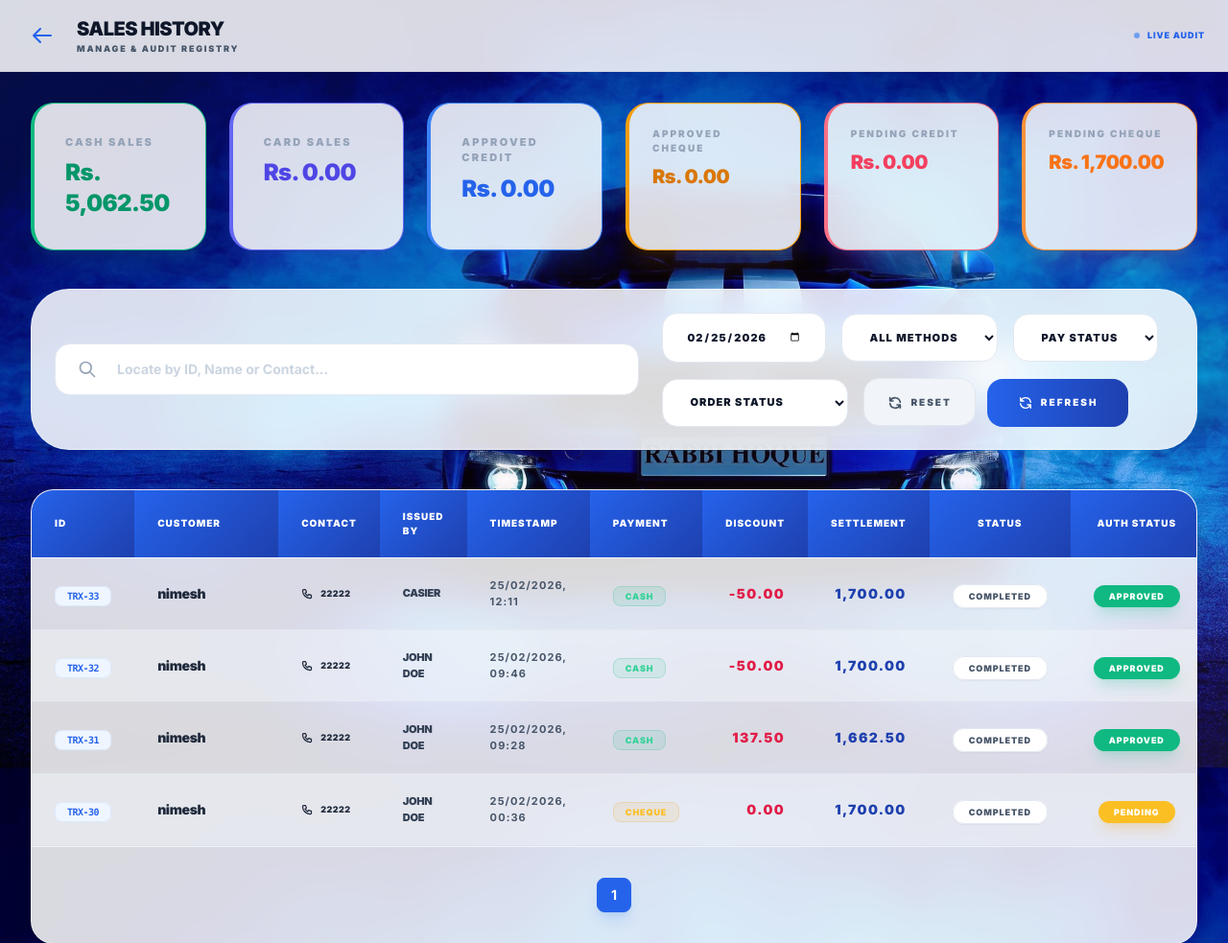
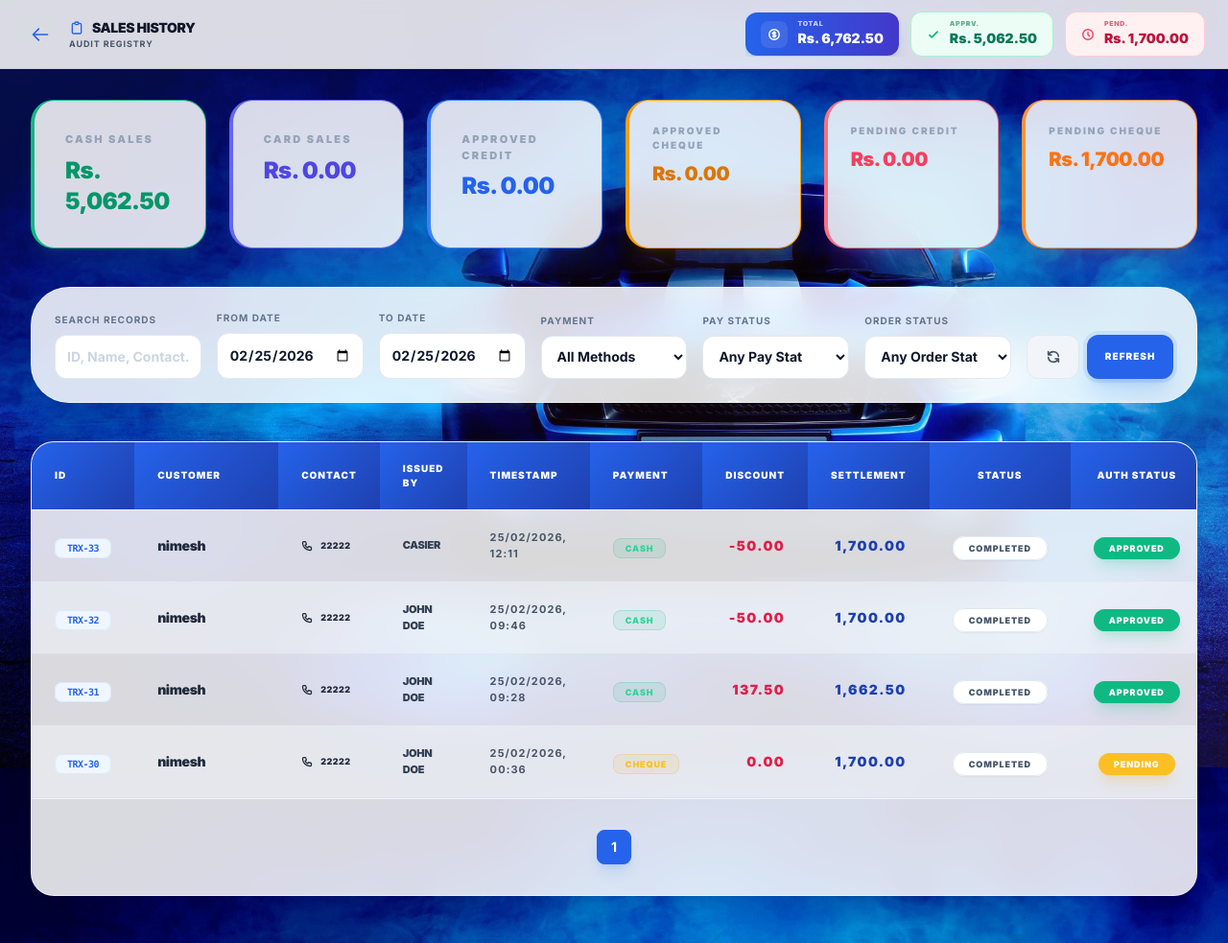
Before and after one commit to Bashitha267/spare_parts_shop, a PHP site: page /admin/sales_history.php in a window 1280 px wide. Shown: the top 983 px of the page at 96% size. Run offline with PHP 8.4, Linux system fonts and the light colour scheme; a user stored in the database is signed in; data comes from the database, SQL or seed files in the repository; some libraries are stand-ins or nearby versions.

Commit message:
added filtered

```diff
--- a/admin/sales_history.php
+++ b/admin/sales_history.php
@@ -112,19 +112,48 @@ check_auth('admin');
     <div class="colorful-overlay"></div>
 
     <nav class="glass-nav sticky top-0 z-50">
-        <div class="px-4 md:px-6 py-4 flex justify-between items-center ">
-            <div class="flex items-center gap-4">
+        <div class="px-4 md:px-6 py-3 flex flex-col md:flex-row justify-between items-center max-w-7xl mx-auto gap-4">
+            <div class="flex items-center gap-3 w-full md:w-auto">
                 <a href="dashboard.php" class="p-2 hover:bg-blue-50 rounded-xl transition-all text-blue-600">
-                    <svg class="w-6 h-6" fill="none" stroke="currentColor" viewBox="0 0 24 24"><path stroke-linecap="round" stroke-linejoin="round" stroke-width="2" d="M10 19l-7-7m0 0l7-7m-7 7h18"></path></svg>
+                    <svg class="w-5 h-5" fill="none" stroke="currentColor" stroke-width="2" viewBox="0 0 24 24"><path stroke-linecap="round" stroke-linejoin="round" d="M10 19l-7-7m0 0l7-7m-7 7h18"></path></svg>
                 </a>
                 <div>
-                  <h1 class="text-xl font-black text-slate-900 tracking-tight uppercase">Sales History</h1>
-                  <p class="hidden sm:block text-[9px] text-slate-600 font-black uppercase tracking-[0.2em]">Manage & Audit Registry</p>
+                    <h1 class="text-xs sm:text-sm font-black text-slate-900 uppercase tracking-tight flex items-center gap-2">
+                        <svg class="w-4 h-4 text-blue-600" fill="none" stroke="currentColor" stroke-width="2" viewBox="0 0 24 24"><path stroke-linecap="round" stroke-linejoin="round" d="M9 5H7a2 2 0 00-2 2v12a2 2 0 002 2h10a2 2 0 002-2V7a2 2 0 00-2-2h-2M9 5a2 2 0 002 2h2a2 2 0 002-2M9 5a2 2 0 012-2h2a2 2 0 012 2"></path></svg>
+                        Sales History
+                    </h1>
+                    <p class="text-[8px] sm:text-[9px] text-slate-600 font-bold uppercase tracking-widest">Audit Registry</p>
                 </div>
             </div>
-            <div class="flex items-center gap-2">
-                <span class="w-1.5 h-1.5 rounded-full bg-blue-500 animate-pulse"></span>
-                <span class="text-[9px] font-black text-blue-600 uppercase tracking-widest">Live Audit</span>
+            <div class="flex items-center gap-2 sm:gap-3 w-full md:w-auto overflow-x-auto pb-1 md:pb-0 scrollbar-hide">
+                <!-- Total Display -->
+                <div class="bg-gradient-to-r from-blue-600 to-indigo-700 px-3 sm:px-4 py-2 rounded-xl flex items-center gap-2 sm:gap-2.5 shadow-lg shadow-blue-500/20 shrink-0">
+                    <div class="w-6 h-6 sm:w-7 sm:h-7 rounded-lg bg-white/10 flex items-center justify-center">
+                        <svg class="w-3.5 h-3.5 text-white" fill="none" stroke="currentColor" stroke-width="2.5" viewBox="0 0 24 24"><path stroke-linecap="round" stroke-linejoin="round" d="M12 8c-1.657 0-3 .895-3 2s1.343 2 3 2 3 .895 3 2-1.343 2-3 2m0-8c1.11 0 2.08.402 2.599 1M12 8V7m0 1v8m0 0v1m0-1c-1.11 0-2.08-.402-2.599-1M21 12a9 9 0 11-18 0 9 9 0 0118 0z"></path></svg>
+                    </div>
+                    <div>
+                        <p class="text-[7px] font-black text-white/70 uppercase tracking-widest leading-none">Total</p>
+                        <p id="nav_total" class="text-[10px] sm:text-xs md:text-sm font-black text-white leading-none mt-0.5 whitespace-nowrap">Rs. 0.00</p>
+                    </div>
+                </div>
+
+                <!-- Approved -->
+                <div class="bg-emerald-50 text-emerald-700 border border-emerald-200 px-3 sm:px-4 py-2 rounded-xl flex items-center gap-2 sm:gap-2.5 shrink-0">
+                    <svg class="w-3.5 h-3.5 text-emerald-500" fill="none" stroke="currentColor" stroke-width="3" viewBox="0 0 24 24"><path stroke-linecap="round" stroke-linejoin="round" d="M5 13l4 4L19 7"></path></svg>
+                    <div>
+                        <p class="text-[7px] font-black opacity-60 uppercase tracking-widest leading-none">Apprv.</p>
+                        <p id="nav_approved" class="text-[10px] sm:text-xs md:text-sm font-black leading-none mt-0.5 whitespace-nowrap">Rs. 0.00</p>
+                    </div>
+                </div>
+
+                <!-- Pending -->
+                <div class="bg-rose-50 text-rose-700 border border-rose-200 px-3 sm:px-4 py-2 rounded-xl flex items-center gap-2 sm:gap-2.5 shrink-0">
+                    <svg class="w-3.5 h-3.5 text-rose-500" fill="none" stroke="currentColor" stroke-width="2.5" viewBox="0 0 24 24"><path stroke-linecap="round" stroke-linejoin="round" d="M12 8v4l3 3m6-3a9 9 0 11-18 0 9 9 0 0118 0z"></path></svg>
+                    <div>
+                        <p class="text-[7px] font-black opacity-60 uppercase tracking-widest leading-none">Pend.</p>
+                        <p id="nav_pending" class="text-[10px] sm:text-xs md:text-sm font-black leading-none mt-0.5 whitespace-nowrap">Rs. 0.00</p>
+                    </div>
+                </div>
             </div>
         </div>
     </nav>
@@ -166,43 +195,54 @@ check_auth('admin');
         </div>
 
         <!-- Search & Filter Bar -->
-        <div class="glass-card p-6 rounded-[2.5rem] flex flex-col md:flex-row gap-6 items-center">
-            <div class="relative w-full md:flex-grow" id="searchWrapper">
-                <span class="absolute left-6 top-1/2 -translate-y-1/2 text-slate-400">
-                    <svg class="w-5 h-5" fill="none" stroke="currentColor" viewBox="0 0 24 24"><path stroke-linecap="round" stroke-linejoin="round" stroke-width="2" d="M21 21l-6-6m2-5a7 7 0 11-14 0 7 7 0 0114 0z"></path></svg>
-                </span>
-                <input type="text" id="search" autocomplete="off" placeholder="Locate by ID, Name or Contact..." class="w-full pl-16 pr-6 py-4 rounded-2xl text-sm font-bold placeholder:text-slate-300">
+        <div class="glass-card p-6 rounded-[2.5rem] relative z-20">
+            <div class="grid grid-cols-1 sm:grid-cols-2 md:grid-cols-4 lg:grid-cols-7 gap-4 items-end">
+                <div class="sm:col-span-2 md:col-span-1 lg:col-span-1 relative" id="searchWrapper">
+                    <label class="block text-[10px] font-bold text-slate-500 uppercase tracking-widest mb-2">Search Records</label>
+                    <input type="text" id="search" autocomplete="off" placeholder="ID, Name, Contact..." class="w-full bg-white border border-slate-200 text-slate-900 text-sm rounded-xl focus:ring-4 focus:ring-blue-500/10 focus:border-blue-500 block p-3 outline-none transition-all font-bold placeholder:text-slate-300">
                 </div>
-            <div class="flex flex-wrap items-center gap-4 w-full md:w-auto">
-                <input type="date" id="date_filter" class="flex-grow md:flex-none px-6 py-4 rounded-2xl text-[11px] font-black uppercase tracking-widest outline-none">
-
-                <select id="method_filter" class="flex-grow md:flex-none px-6 py-4 rounded-2xl text-[11px] font-black uppercase tracking-widest border border-slate-200">
+                <div class="md:col-span-1">
+                    <label class="block text-[10px] font-bold text-slate-500 uppercase tracking-widest mb-2">From Date</label>
+                    <input type="date" id="date_from" onchange="loadHistory(1)" class="w-full bg-white border border-slate-200 text-slate-900 text-sm rounded-xl focus:ring-4 focus:ring-blue-500/10 focus:border-blue-500 block p-3 outline-none transition-all font-bold">
+                </div>
+                <div class="md:col-span-1">
+                    <label class="block text-[10px] font-bold text-slate-500 uppercase tracking-widest mb-2">To Date</label>
+                    <input type="date" id="date_to" onchange="loadHistory(1)" class="w-full bg-white border border-slate-200 text-slate-900 text-sm rounded-xl focus:ring-4 focus:ring-blue-500/10 focus:border-blue-500 block p-3 outline-none transition-all font-bold">
+                </div>
+                <div class="md:col-span-1">
+                    <label class="block text-[10px] font-bold text-slate-500 uppercase tracking-widest mb-2">Payment</label>
+                    <select id="method_filter" onchange="loadHistory(1)" class="w-full bg-white border border-slate-200 text-slate-900 text-sm rounded-xl focus:ring-4 focus:ring-blue-500/10 focus:border-blue-500 block p-3 outline-none transition-all font-bold">
                         <option value="all">All Methods</option>
                         <option value="cash">Cash</option>
                         <option value="card">Card</option>
                         <option value="cheque">Cheque</option>
                         <option value="credit">Credit</option>
                     </select>
-
-                <select id="status_filter" class="flex-grow md:flex-none px-6 py-4 rounded-2xl text-[11px] font-black uppercase tracking-widest border border-slate-200">
-                    <option value="all">Pay Status</option>
+                </div>
+                <div class="md:col-span-1">
+                    <label class="block text-[10px] font-bold text-slate-500 uppercase tracking-widest mb-2">Pay Status</label>
+                    <select id="status_filter" onchange="loadHistory(1)" class="w-full bg-white border border-slate-200 text-slate-900 text-sm rounded-xl focus:ring-4 focus:ring-blue-500/10 focus:border-blue-500 block p-3 outline-none transition-all font-bold">
+                        <option value="all">Any Pay Stat</option>
                         <option value="approved">Approved</option>
                         <option value="pending">Pending</option>
                         <option value="rejected">Rejected</option>
                     </select>
-
-                <select id="order_status_filter" class="flex-grow md:flex-none px-6 py-4 rounded-2xl text-[11px] font-black uppercase tracking-widest border border-slate-200">
-                    <option value="all">Order Status</option>
+                </div>
+                <div class="md:col-span-1">
+                    <label class="block text-[10px] font-bold text-slate-500 uppercase tracking-widest mb-2">Order Status</label>
+                    <select id="order_status_filter" onchange="loadHistory(1)" class="w-full bg-white border border-slate-200 text-slate-900 text-sm rounded-xl focus:ring-4 focus:ring-blue-500/10 focus:border-blue-500 block p-3 outline-none transition-all font-bold">
+                        <option value="all">Any Order Stat</option>
                         <option value="completed">Completed</option>
                         <option value="pending">Drafted/Pending</option>
                     </select>
-
-                <div class="flex w-full md:w-auto gap-3">
-                    <button onclick="resetFilters()" class="flex-1 md:flex-none px-6 py-4 bg-slate-100 text-slate-600 rounded-2xl text-[10px] font-black uppercase tracking-[0.2em] hover:bg-slate-200 transition-all active:scale-95 flex items-center justify-center gap-2 border border-slate-200">
+                </div>
+                <div class="md:col-span-1 lg:col-span-1 flex gap-2">
+                    <button onclick="resetFilters()" title="Reset" class="flex-grow bg-slate-100 text-slate-600 rounded-xl text-[10px] font-black hover:bg-slate-200 transition-all uppercase tracking-widest border border-slate-200 flex items-center justify-center gap-2 py-3.5">
                         <svg class="w-4 h-4" fill="none" stroke="currentColor" viewBox="0 0 24 24"><path stroke-linecap="round" stroke-linejoin="round" stroke-width="2.5" d="M4 4v5h.582m15.356 2A8.001 8.001 0 004.582 9m0 0H9m11 11v-5h-.581m0 0a8.003 8.003 0 01-15.357-2m15.357 2H15"/></svg>
-                        Reset
                     </button>
-                    <button onclick="loadHistory()" class="flex-1 md:flex-none px-8 py-4 bg-gradient-to-r from-blue-600 to-blue-800 text-white rounded-2xl text-[10px] font-black uppercase tracking-[0.2em] hover:shadow-lg transition-all active:scale-95 flex items-center justify-center gap-2"><svg class="w-4 h-4" fill="none" stroke="currentColor" viewBox="0 0 24 24"><path stroke-linecap="round" stroke-linejoin="round" stroke-width="2" d="M4 4v5h.582m15.356 2A8.001 8.001 0 004.582 9m0 0H9m11 11v-5h-.581m0 0a8.003 8.003 0 01-15.357-2m15.357 2H15"></path></svg>Refresh</button>
+                    <button onclick="loadHistory(1)" class="flex-grow bg-blue-600 text-white rounded-xl text-[10px] font-black hover:bg-blue-700 transition-all shadow-xl shadow-blue-500/20 uppercase tracking-widest py-3.5 ring-4 ring-blue-600/10">
+                        Refresh
+                    </button>
                 </div>
             </div>
         </div>
@@ -290,16 +330,19 @@ check_auth('admin');
         let currentPage = 1;
 
         document.addEventListener('DOMContentLoaded', () => {
-             // Set default date to today
+             // Set default date range to today
              const today = new Date().toISOString().split('T')[0];
-             document.getElementById('date_filter').value = today;
+             document.getElementById('date_from').value = today;
+             document.getElementById('date_to').value = today;
 
              loadHistory(1);
         });
 
         function resetFilters() {
             document.getElementById('search').value = '';
-            document.getElementById('date_filter').value = new Date().toISOString().split('T')[0];
+            const today = new Date().toISOString().split('T')[0];
+            document.getElementById('date_from').value = today;
+            document.getElementById('date_to').value = today;
             document.getElementById('method_filter').value = 'all';
             document.getElementById('status_filter').value = 'all';
             document.getElementById('order_status_filter').value = 'all';
@@ -376,7 +419,11 @@ check_auth('admin');
         });
         window.addEventListener('scroll', () => { if (suggestDropdown.style.display !== 'none') positionSuggest(); }, true);
         window.addEventListener('resize', () => { if (suggestDropdown.style.display !== 'none') positionSuggest(); });
-        document.getElementById('date_filter').addEventListener('change', () => {
+        document.getElementById('date_from').addEventListener('change', () => {
+             currentPage = 1;
+             loadHistory(1);
+        });
+        document.getElementById('date_to').addEventListener('change', () => {
              currentPage = 1;
              loadHistory(1);
         });
@@ -396,15 +443,16 @@ check_auth('admin');
         async function loadHistory(page = 1) {
             currentPage = page;
             const search = document.getElementById('search').value;
-            const date = document.getElementById('date_filter').value;
+            const from = document.getElementById('date_from').value;
+            const to = document.getElementById('date_to').value;
 
             // Load summaries whenever date changes (or on refresh)
-            loadSummaries(date);
+            loadSummaries(from, to);
 
             const method = document.getElementById('method_filter').value;
             const status = document.getElementById('status_filter').value;
             const order_status = document.getElementById('order_status_filter').value;
-            const res = await fetch(`sales_history_handler.php?action=fetch&search=${search}&date=${date}&method=${method}&status=${status}&order_status=${order_status}&page=${page}`);
+            const res = await fetch(`sales_history_handler.php?action=fetch&search=${search}&from=${from}&to=${to}&method=${method}&status=${status}&order_status=${order_status}&page=${page}`);
             const data = await res.json();
             const tbody = document.getElementById('historyBody');
             tbody.innerHTML = '';
@@ -480,12 +528,22 @@ check_auth('admin');
             renderPagination(data.pagination);
         }
 
-        async function loadSummaries(date) {
-            const res = await fetch(`sales_history_handler.php?action=fetch_summaries&date=${date}`);
+        async function loadSummaries(from, to) {
+            const res = await fetch(`sales_history_handler.php?action=fetch_summaries&from=${from}&to=${to}`);
             const data = await res.json();
             if(!data.success) return;
 
             const s = data.summaries;
+            const total = s.cash + s.card + s.approved_credit + s.approved_cheque + s.pending_credit + s.pending_cheque;
+            const approved = s.cash + s.card + s.approved_credit + s.approved_cheque;
+            const pending = s.pending_credit + s.pending_cheque;
+
+            // Update Nav Mini Cards
+            document.getElementById('nav_total').innerText = 'Rs. ' + total.toLocaleString(undefined, {minimumFractionDigits: 2});
+            document.getElementById('nav_approved').innerText = 'Rs. ' + approved.toLocaleString(undefined, {minimumFractionDigits: 2});
+            document.getElementById('nav_pending').innerText = 'Rs. ' + pending.toLocaleString(undefined, {minimumFractionDigits: 2});
+
+            // Update Big Cards
             document.getElementById('card_cash').innerText = 'Rs. ' + s.cash.toLocaleString(undefined, {minimumFractionDigits: 2});
             document.getElementById('card_card').innerText = 'Rs. ' + s.card.toLocaleString(undefined, {minimumFractionDigits: 2});
             document.getElementById('card_app_credit').innerText = 'Rs. ' + s.approved_credit.toLocaleString(undefined, {minimumFractionDigits: 2});
--- a/admin/sales_history_handler.php
+++ b/admin/sales_history_handler.php
@@ -54,7 +54,8 @@ if ($action === 'fetch_items') {
 
 if ($action === 'fetch') {
     $search = $_GET['search'] ?? '';
-    $date = $_GET['date'] ?? '';
+    $from = $_GET['from'] ?? '';
+    $to = $_GET['to'] ?? '';
     $page = isset($_GET['page']) ? (int)$_GET['page'] : 1;
     $limit = 10;
     $offset = ($page - 1) * $limit;
@@ -70,9 +71,16 @@ if ($action === 'fetch') {
         $params[] = "%$search%";
     }
 
-    if ($date) {
-        $whereClause .= " AND DATE(s.created_at) = ? ";
-        $params[] = $date;
+    if ($from && $to) {
+        $whereClause .= " AND DATE(s.created_at) BETWEEN ? AND ? ";
+        $params[] = $from;
+        $params[] = $to;
+    } elseif ($from) {
+        $whereClause .= " AND DATE(s.created_at) >= ? ";
+        $params[] = $from;
+    } elseif ($to) {
+        $whereClause .= " AND DATE(s.created_at) <= ? ";
+        $params[] = $to;
     }
 
     $method = $_GET['method'] ?? 'all';
@@ -127,7 +135,8 @@ if ($action === 'fetch') {
 }
 
 if ($action === 'fetch_summaries') {
-    $date = $_GET['date'] ?? date('Y-m-d');
+    $from = $_GET['from'] ?? date('Y-m-d');
+    $to = $_GET['to'] ?? date('Y-m-d');
 
     $summaries = [
         'cash' => 0,
@@ -140,11 +149,11 @@ if ($action === 'fetch_summaries') {
 
     $query = "SELECT payment_method, payment_status, SUM(final_amount) as total
               FROM sales
-              WHERE DATE(created_at) = ? AND status = 'completed'
+              WHERE DATE(created_at) BETWEEN ? AND ? AND status = 'completed'
               GROUP BY payment_method, payment_status";
 
     $stmt = $pdo->prepare($query);
-    $stmt->execute([$date]);
+    $stmt->execute([$from, $to]);
     $results = $stmt->fetchAll(PDO::FETCH_ASSOC);
 
     foreach ($results as $row) {
```
Lines whose indentation alone changed are shown as unchanged.
